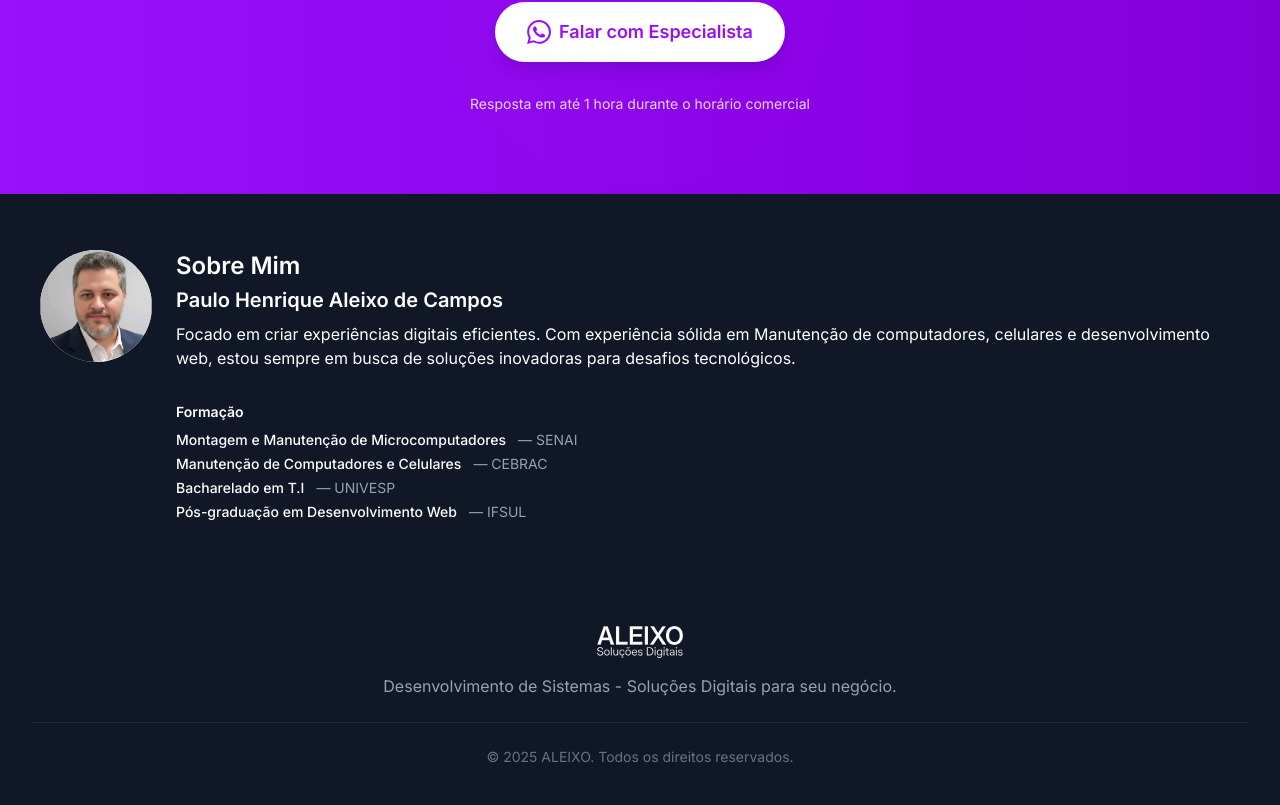
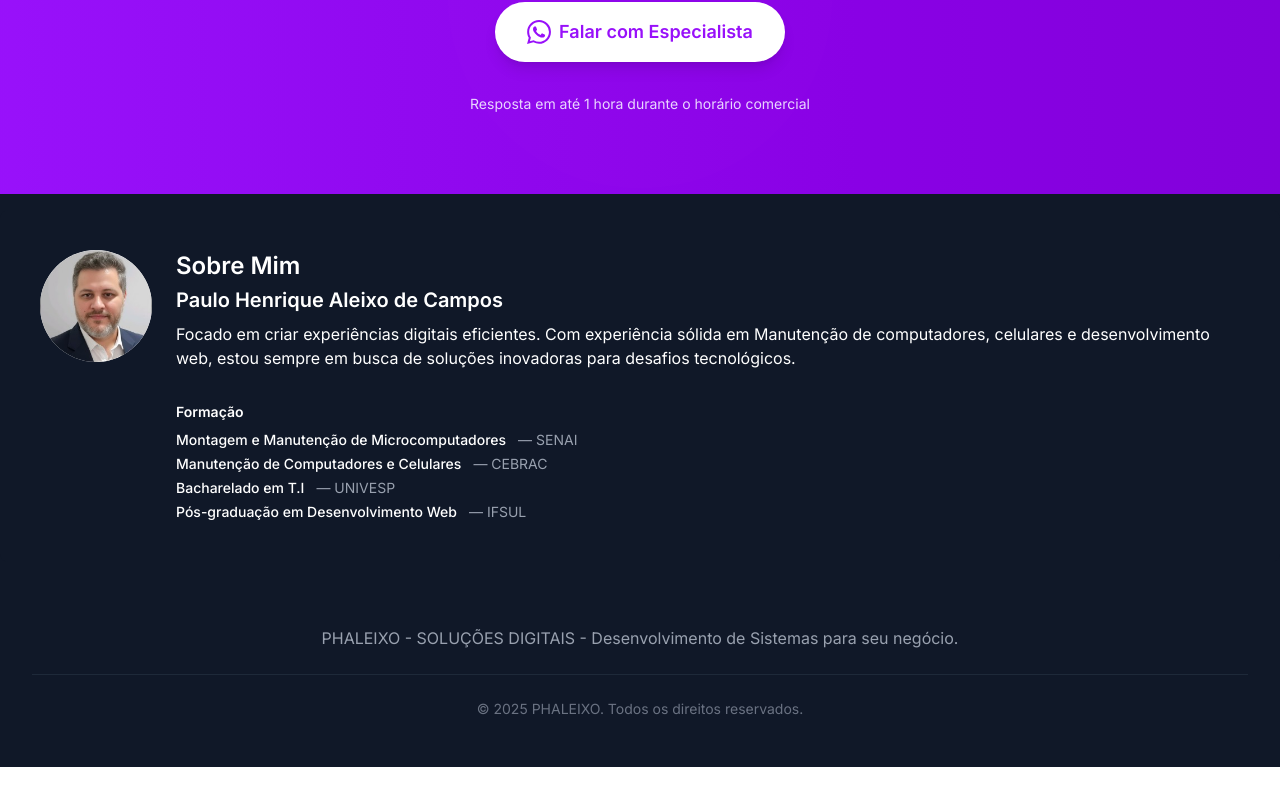
Before and after one commit to phaleixo/phaleixo-site, a Next.js app: page /landing-pages in a window 1280 px wide. Shown: the part 4633-5438 px from the top of the page. After the commit the page ends 5400 px from the top, so only its background shows below. Built offline with nearby package versions, Linux system fonts and the light colour scheme.

Commit message:
modified:   public/phaleixo-solucoesdigitais.svg 	modified:   src/app/layout.tsx     modified:   src/app/manutencaocomputador/page.tsx 	modified:   src/components/Footer.tsx 	modified:   src/components/Header.tsx

```diff
--- a/src/app/layout.tsx
+++ b/src/app/layout.tsx
@@ -9,7 +9,7 @@ const inter = Inter({
 })
 
 export const metadata: Metadata = {
-  title: "Aleixo - Soluções Digitais",
+  title: "phaleixo - Soluções Digitais",
   description: "Especialista em desenvolvimento de sistemas web, sites modernos e integrações WhatsApp. Transformo ideias em soluções digitais eficientes e escaláveis.",
   keywords: "desenvolvimento de sistemas, sites modernos, integração whatsapp, sistemas web, phaleixo",
   authors: [{ name: "Paulo Henrique Aleixo de Campos" }],
--- a/src/app/manutencaocomputador/page.tsx
+++ b/src/app/manutencaocomputador/page.tsx
@@ -3,18 +3,13 @@ import ClientManutencao from '../../components/ClientManutencao';
 
 // Metadata customizado para esta página
 export const metadata: Metadata = {
-  title: "Aleixo - Manutenção de Computadores",
+  title: "PHALEIXO - Manutenção de Computadores",
   description: "Especialista em Manutenção de Computadores, Formatação e Reparos, instalação de software e hardware.",
   keywords: "Formatação, manutenção de computadores, reparos, instalação de software, instalação de hardware, phaleixo, Jardinopolis, SP, Ribeirão Preto",
   authors: [{ name: "Paulo Henrique Aleixo de Campos" }],
 };
 
-// Icons locais customizados para esta página
-const ComputerIcon = () => (
-  <svg className="w-12 h-12 text-white mx-auto" fill="none" stroke="currentColor" viewBox="0 0 24 24">
-    <path strokeLinecap="round" strokeLinejoin="round" strokeWidth={2} d="M9.75 17L9 20l-1 1h8l-1-1-.75-3M3 13h18M5 17h14a2 2 0 002-2V5a2 2 0 00-2-2H5a2 2 0 00-2 2v10a2 2 0 002 2z" />
-  </svg>
-);
+
 
 export default function ManutencaoComputadores() {
   return <ClientManutencao />;
--- a/src/components/Footer.tsx
+++ b/src/components/Footer.tsx
@@ -1,26 +1,18 @@
 import React from 'react';
-import Image from 'next/image';
+
 
 export const Footer: React.FC = () => {
   return (
     <footer className="bg-gray-900 text-white py-12">
       <div className="max-w-7xl mx-auto px-4 sm:px-6 lg:px-8">
         <div className="text-center">
-          <div className="flex items-center justify-center mb-4">
-            <Image
-              src="/phaleixo-solucoesdigitais.svg"
-              alt="PHALEIXO - SOLUÇÕES DIGITAIS"
-              width={120}
-              height={48}
-              className="h-8 w-auto"
-            />
-          </div>
+
           <p className="text-gray-400 mb-6">
-            Desenvolvimento de Sistemas - Soluções Digitais para seu negócio.
+            PHALEIXO - SOLUÇÕES DIGITAIS - Desenvolvimento de Sistemas para seu negócio.
           </p>
           <div className="border-t border-gray-800 pt-6">
             <p className="text-gray-500 text-sm">
-              © 2025 ALEIXO. Todos os direitos reservados.
+              © 2025 PHALEIXO. Todos os direitos reservados.
             </p>
           </div>
         </div>
--- a/src/components/Header.tsx
+++ b/src/components/Header.tsx
@@ -16,10 +16,10 @@ export const Header: React.FC<HeaderProps> = ({ isMenuOpen, setIsMenuOpen, scrol
           <div className="flex items-center">
             <Image
               src="/phaleixo-solucoesdigitais.svg"
-              alt="ALEIXO - SOLUÇÕES DIGITAIS"
+              alt="PHALEIXO - SOLUÇÕES DIGITAIS"
               width={198}
               height={96}
-              className="h-12 w-auto brightness-0"
+              className="h-12 w-auto"
             />
           </div>
 
```
Also changed, not shown: public/phaleixo-solucoesdigitais.svg.
